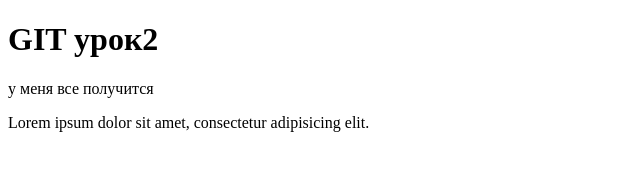
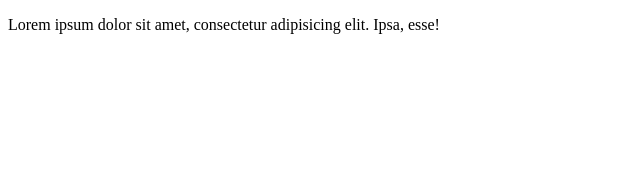
Before and after one commit to autoshkatulka/git, a plain HTML site: page index.html in a window 1280 px wide. Shown: the whole page, without its empty margins (0-640 px from the left). Drawn offline with Linux system fonts and the light colour scheme.

Commit message:
third commit

```diff
--- a/index.html
+++ b/index.html
@@ -5,8 +5,6 @@
     <title>Document</title>
 </head>
 <body>
-    <h1>GIT урок2 </h1>
-    <p> у меня все получится</p>
-   <p>Lorem ipsum dolor sit amet, consectetur adipisicing elit.</p>
+    <p>Lorem ipsum dolor sit amet, consectetur adipisicing elit. Ipsa, esse!</p>
 </body>
 </html>
```
